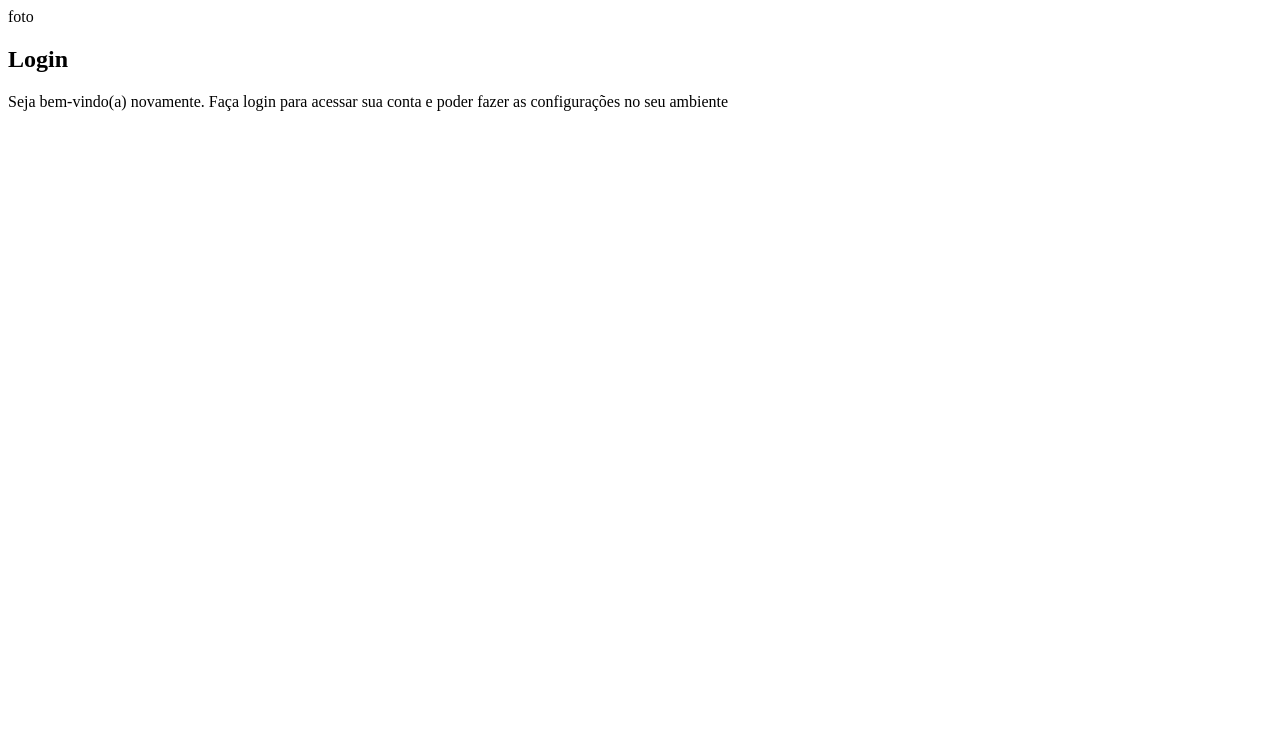
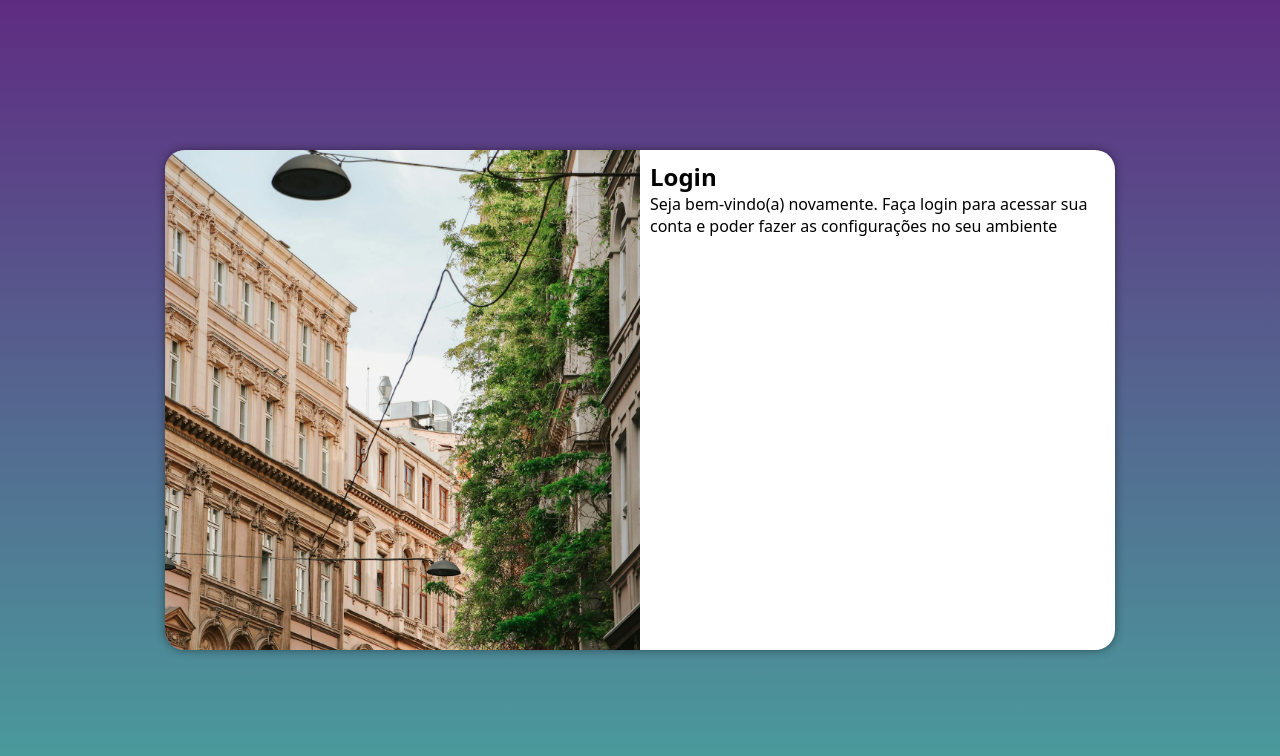
Before and after one commit to EwertonS25/projeto-login, a plain HTML site: page index.html in a window 1280 px wide. Drawn offline with Linux system fonts and the light colour scheme.

Commit message:
midia query para outras telas

```diff
--- /dev/null
+++ b/estilos/media-query.css
@@ -0,0 +1,41 @@
+@charset "UTF-8";
+
+@media screen and (min-width: 768px) and (max-width:992px) {
+    body{
+        background-image: linear-gradient(to top, #49a09d, #5f2c82);
+    }
+    section#login{
+        width: 80vw;
+    }
+
+    section#login > div#imagem{
+        float: left;
+        width: 30%;
+        height: 100%;
+    }
+
+    section#login > div#formulario{
+        float: right;
+        width: 70%;
+    }
+}
+
+@media screen and (min-width: 992px) {
+    body{
+        background-image: linear-gradient(to top, #49a09d, #5f2c82);
+    }
+    section#login{
+        width: 950px;
+    }
+
+    section#login > div#imagem{
+        float: left;
+        width: 50%;
+        height: 100%;
+    }
+
+    section#login > div#formulario{
+        float: right;
+        width: 50%;
+    }
+}
--- a/estilos/style.css
+++ b/estilos/style.css
@@ -5,3 +5,51 @@
     Verde: #49a09d
     Lilas: #5f2c82
 */
+
+* {
+    font-family: system-ui, -apple-system, BlinkMacSystemFont, 'Segoe UI', Roboto, Oxygen, Ubuntu, Cantarell, 'Open Sans', 'Helvetica Neue', sans-serif;
+    padding: 0px;
+    margin: 0px;
+    box-sizing: border-box;
+}
+
+body, html{
+    background-color:#5f2c82;
+    height: 100vh;
+    width: 100vw;
+}
+
+main{
+    position: relative;
+    height: 100vh;
+    width: 100vw;
+}
+
+section#login{
+    position: absolute;
+    top: 50%;
+    left: 50%;
+    transform: translate(-50%, -50%);
+    overflow: hidden;
+    background-color: white;
+    width: 250px;
+    height: 500px;
+    border-radius: 20px;
+    box-shadow: 0px 0px 10px rgba(0, 0, 0, 0.445);
+    transition: width .3s, height 0.3s;
+    transition-timing-function: ease;
+}
+
+section#login > div#imagem{
+    display: block;
+    background:#5f2c82 url(../imagens/pexels-beyza-yalcin-153182170-18759215.jpg) no-repeat;
+    background-size: cover;
+    background-position: center top;
+    height: 200px;
+}
+
+section#login > div#formulario{
+    display: block;
+    padding: 10px;
+
+}
--- a/index.html
+++ b/index.html
@@ -5,12 +5,12 @@
     <meta name="viewport" content="width=device-width, initial-scale=1.0">
     <title>Login</title>
     <link rel="stylesheet" href="estilos/style.css">
+    <link rel="stylesheet" href="estilos/media-query.css">
 </head>
 <body>
     <main>
         <section id="login">
             <div id="imagem">
-                foto
             </div>
             <div id="formulario">
                 <h1>Login</h1>
```
